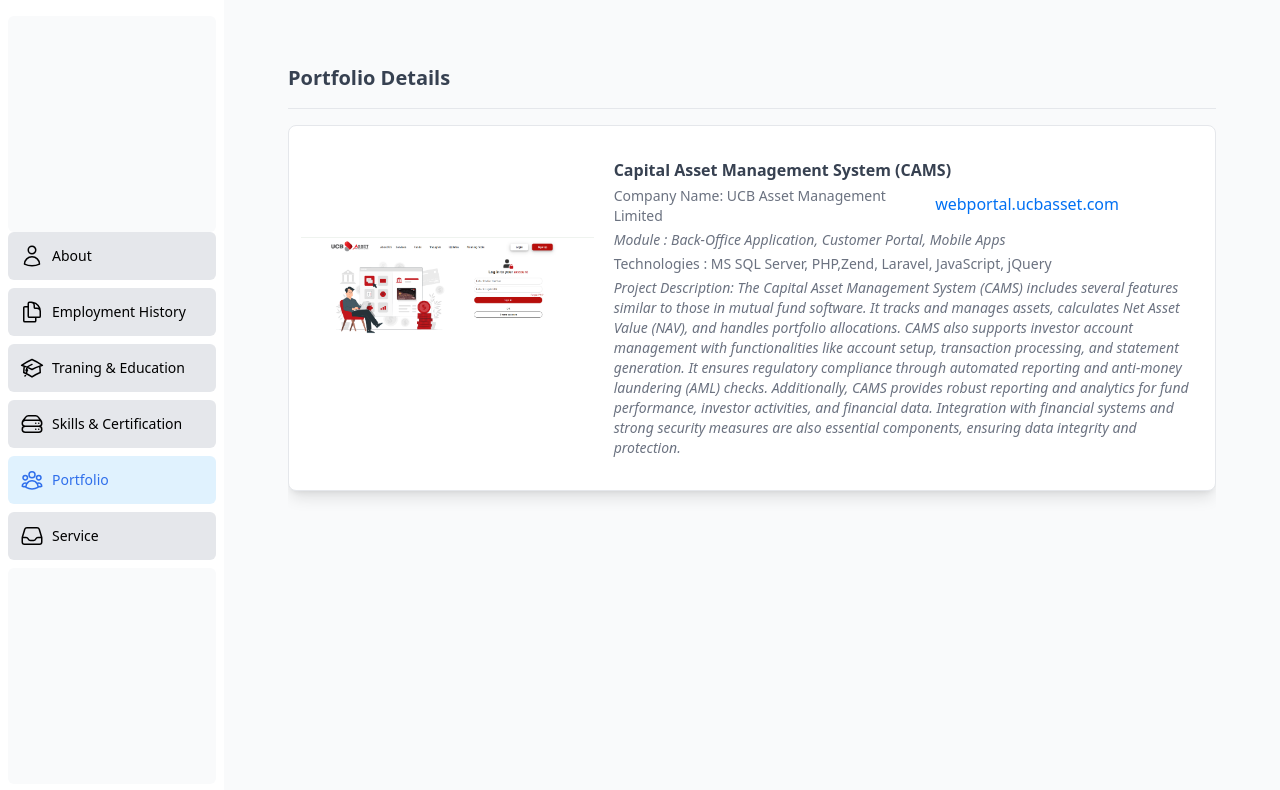
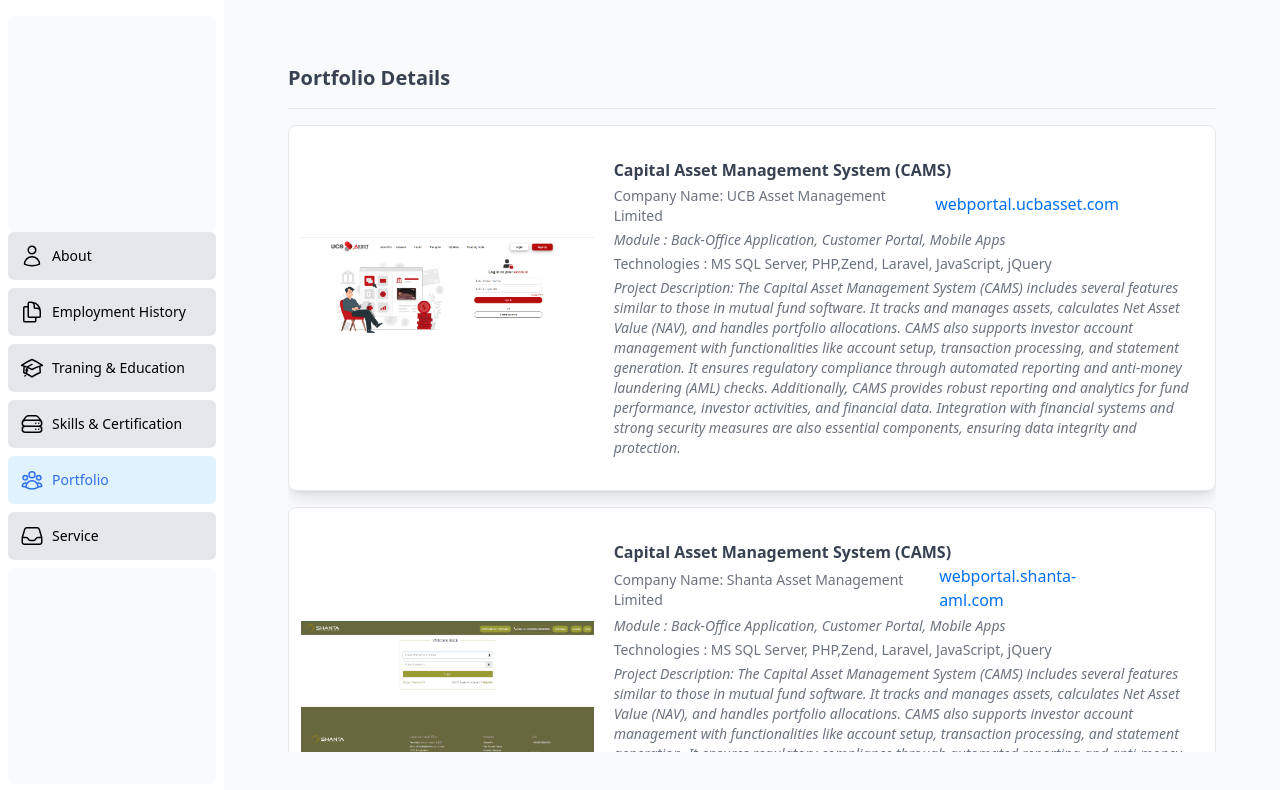
Before and after one commit to saddam311291/saddam311291.github.io, a Next.js app: page /pages/portfolio in a window 1280 px wide. Shown: the top 790 px of the page. Built offline with nearby package versions, Linux system fonts and the light colour scheme.

Commit message:
resume compelete

```diff
--- a/app/pages/portfolio/(overview)/page.tsx
+++ b/app/pages/portfolio/(overview)/page.tsx
@@ -19,10 +19,10 @@ export default async function Page() {
         </div>
         <div className="flex-grow  mb-20 overflow-y-auto w-full">
 
-        {/* <UcbAsset initialPopupState={false} />  */}
-        {/* <ShantaAsset initialPopupState={false} />  */}
+        <UcbAsset initialPopupState={false} />
+        <ShantaAsset initialPopupState={false} />
         <SandhaniAsset initialPopupState={false} />
-        {/* <Erp initialPopupState={false} />  */}
+        <Erp initialPopupState={false} />
 
 
 
```
